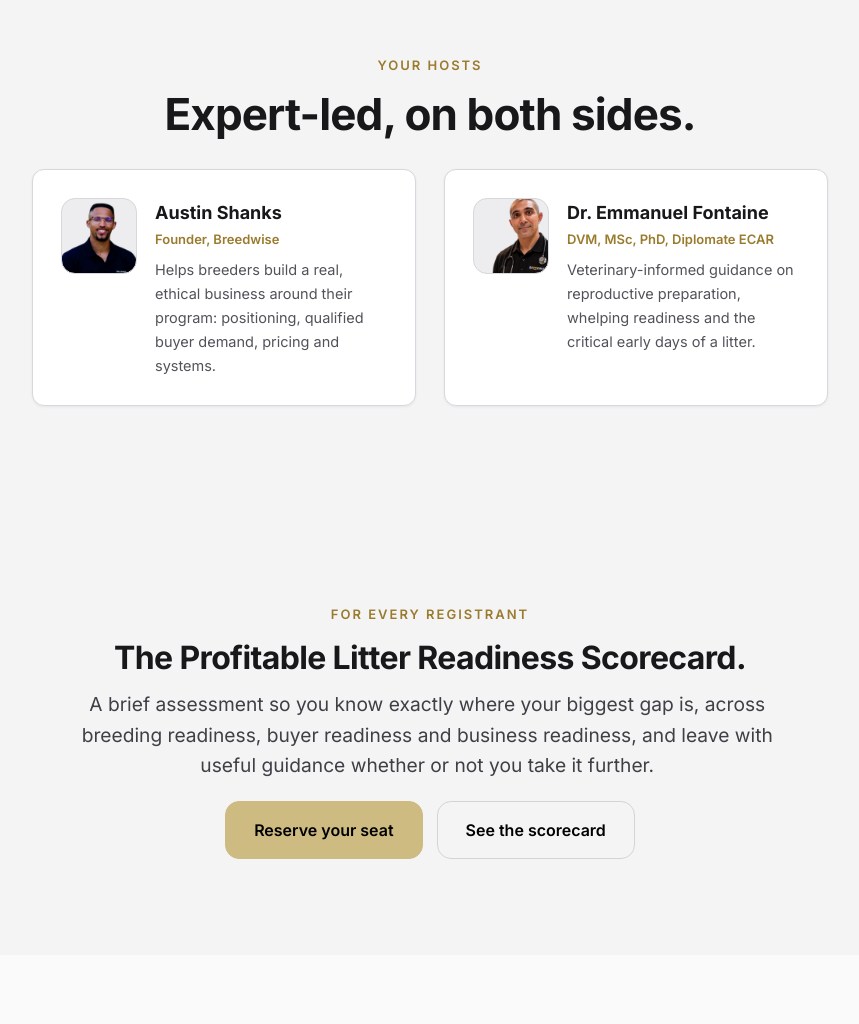
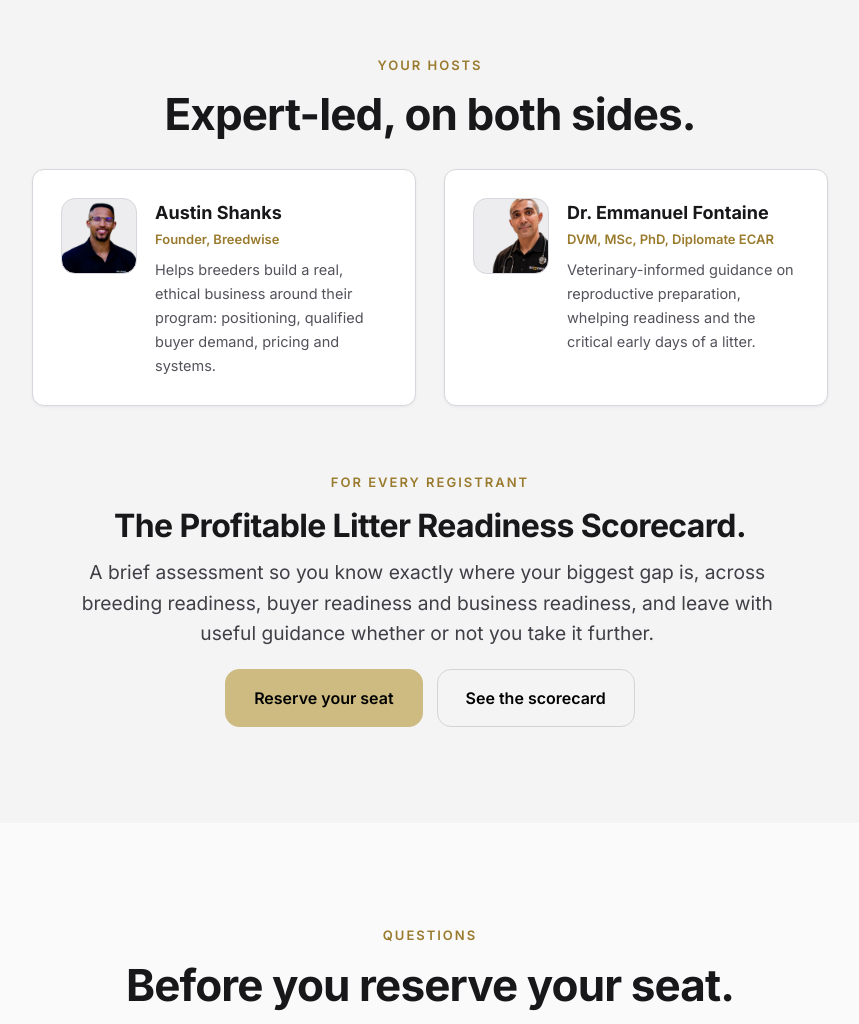
Before and after one commit to Breedwise/Breedwise, a plain HTML site: page academy/webinars.html in a window 1280 px wide. Shown: the part 2860-3884 px from the top of the page, without its empty margins (210-1069 px from the left). Drawn offline with Linux system fonts and the light colour scheme.

Commit message:
Academy webinars: reduce hosts/scorecard spacing, fix footer disclaimer alignment
Co-Authored-By: Claude Opus 4.8 <noreply@anthropic.com>

```diff
--- a/academy/webinars.html
+++ b/academy/webinars.html
@@ -155,7 +155,7 @@
 </section>
 
 <!-- HOSTS -->
-<section class="s-band">
+<section class="s-band" style="padding-bottom:30px">
   <div class="wrap" style="max-width:860px;margin:0 auto">
     <div style="text-align:center">
       <span class="eyebrow">Your hosts</span>
@@ -175,7 +175,7 @@
 </section>
 
 <!-- SCORECARD -->
-<section class="s-band">
+<section class="s-band" style="padding-top:30px">
   <div class="wrap" style="max-width:820px;margin:0 auto;text-align:center">
     <span class="eyebrow">For every registrant</span>
     <h2 style="margin:12px 0 0;font-size:clamp(22px,3vw,32px)">The Profitable Litter Readiness Scorecard.</h2>
@@ -214,7 +214,7 @@
       <a href="mailto:support@breedwise.io">Contact</a>
     </div>
   </div>
-  <div class="wrap" style="margin-top:22px;font-size:11px;color:var(--dark-muted-2);max-width:900px">Educational content only. Individual breeding, health and financial outcomes are not guaranteed. This masterclass does not provide individualized veterinary advice; always consult your own veterinarian about your animals.</div>
+  <div class="wrap" style="margin-top:22px;font-size:11px;color:var(--dark-muted-2)">Educational content only. Individual breeding, health and financial outcomes are not guaranteed. This masterclass does not provide individualized veterinary advice; always consult your own veterinarian about your animals.</div>
   <div class="wrap" style="margin-top:16px;font-size:13px;color:var(--dark-muted-2)">&copy; <span data-year></span> Breedwise. All rights reserved.</div>
 </footer>
 
```
